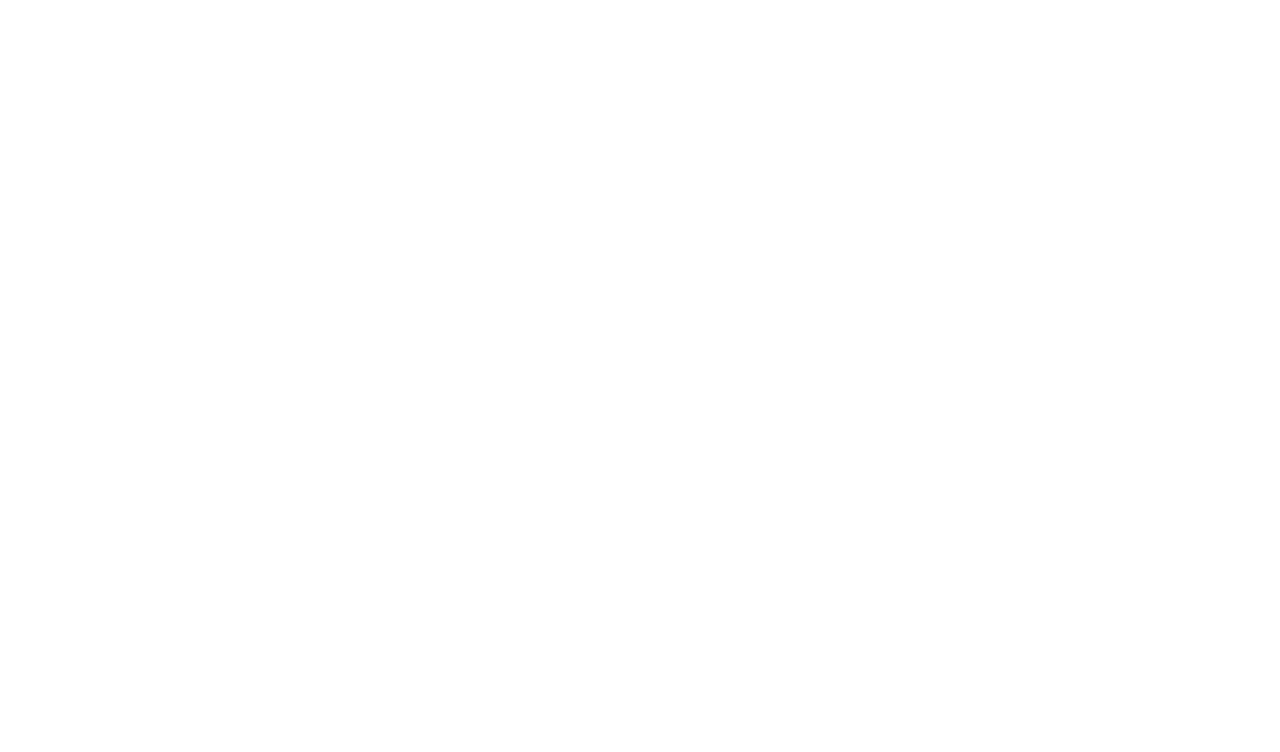
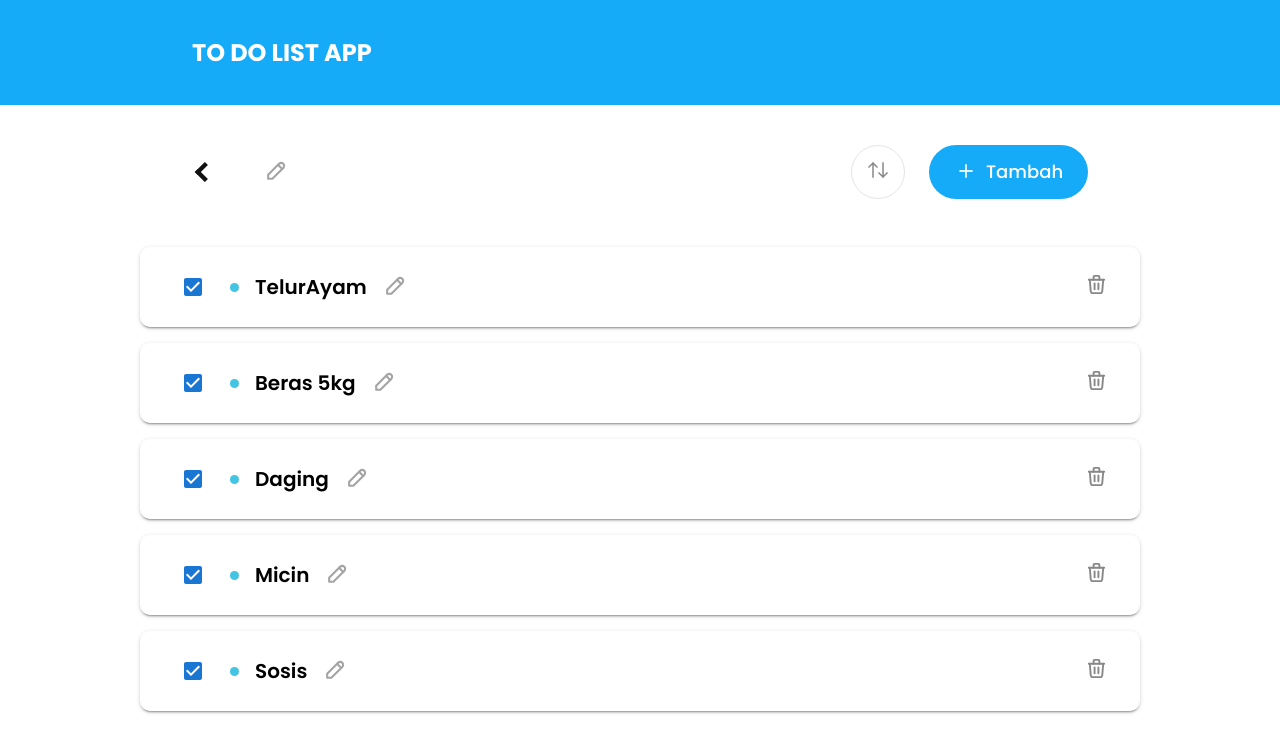
Before and after one commit to akmalays/myTodoList, a React (Create React App) app: page /todo_detail/1 in a window 1280 px wide. Before the commit this address had no page. Shown: the top 752 px of the page. Built offline with nearby package versions, Linux system fonts and the light colour scheme.

Commit message:
setup todo detail functionality

```diff
--- a/src/components/titlebar/index.tsx
+++ b/src/components/titlebar/index.tsx
@@ -1,3 +1,5 @@
+import { useNavigate } from "react-router-dom";
+
 import { Grid, Typography } from "@mui/material";
 
 import sortIcon from "../../assets/icons/tabler_arrows-sort.svg";
@@ -10,10 +12,16 @@
   type?: string;
   todo?: boolean;
   handleClick?: any;
+  nameTodo?: string;
 }
 
 export default function Titlebar(props: TitlebarProps) {
-  const { type, todo, handleClick } = props;
+  const { type, todo, handleClick, nameTodo } = props;
+  const navigate = useNavigate();
+  const backToDashboard = () => {
+    navigate("/");
+  };
+
   return (
     <div>
       <Grid
@@ -28,11 +36,11 @@
         {type === "tododetail" ? (
           <>
             <Grid sx={{ display: "flex", alignItems: "center", gap: 3 }}>
-              <Grid sx={{ cursor: "pointer" }}>
+              <Grid sx={{ cursor: "pointer" }} onClick={backToDashboard}>
                 <SvgIcon icon={BackIcon} height={"28"} width={"28"} />
               </Grid>
               <Typography sx={{ fontWeight: "bold", fontSize: 36 }}>
-                New Activity
+                {nameTodo}
               </Typography>
               <Grid sx={{ cursor: "pointer" }}>
                 <SvgIcon icon={PencilIcon} height={"25"} width={"25"} />
--- a/src/page/mainpage/index.tsx
+++ b/src/page/mainpage/index.tsx
@@ -1,3 +1,5 @@
+import { useNavigate } from "react-router-dom";
+
 import { Grid, Typography } from "@mui/material";
 
 import trashIcon from "../../assets/icons/todo-item-delete-button.svg";
@@ -15,6 +17,14 @@
     { id: 4, title: "meditation time", time: "5 oktober 2023" },
     { id: 5, title: "iftar", time: "5 oktober 2023" },
   ];
+
+  const navigate = useNavigate();
+  const toTodoDetail = (id: number, title: string) => {
+    navigate(`/todo_detail/${id}`, {
+      state: title,
+    });
+  };
+
   return (
     <div>
       {/* navbar section */}
@@ -42,8 +52,10 @@
                     height: 235,
                     boxShadow: 5,
                     borderRadius: "10px",
+                    cursor: "pointer",
                   }}
                   key={todo.id}
+                  onClick={() => toTodoDetail(todo.id, todo.title)}
                 >
                   <Grid
                     p={3}
--- a/src/page/todo_detail/index.tsx
+++ b/src/page/todo_detail/[id].tsx
@@ -1,4 +1,5 @@
 import { useState } from "react";
+import { useLocation } from "react-router-dom";
 
 import {
   Checkbox,
@@ -38,6 +39,7 @@
   const [anchorEl, setAnchorEl] = useState<null | HTMLElement>(null);
   const [selected, setSelected] = useState<boolean>(false);
 
+  const { state } = useLocation();
   const open = Boolean(anchorEl);
   const handleClick = (event: React.MouseEvent<HTMLElement>) => {
     setAnchorEl(event.currentTarget);
@@ -74,6 +76,7 @@
         type={"tododetail"}
         todo={listTodo.length > 0 ? true : false}
         handleClick={handleClick}
+        nameTodo={state as string}
       />
       {/* main content */}
       <Grid sx={styles.mainContentContainer}>
--- a/src/route/index.tsx
+++ b/src/route/index.tsx
@@ -1,14 +1,14 @@
 import { Route, Routes } from "react-router-dom";
 
 import MainPage from "../page/mainpage";
-import TodoDetail from "../page/todo_detail";
+import TodoDetail from "../page/todo_detail/[id]";
 
 function MainRoute() {
   return (
     <div>
       <Routes>
         <Route path="/" element={<MainPage />} />
-        <Route path="/todo_detail" element={<TodoDetail />} />
+        <Route path="/todo_detail/:id" element={<TodoDetail />} />
       </Routes>
     </div>
   );
```
